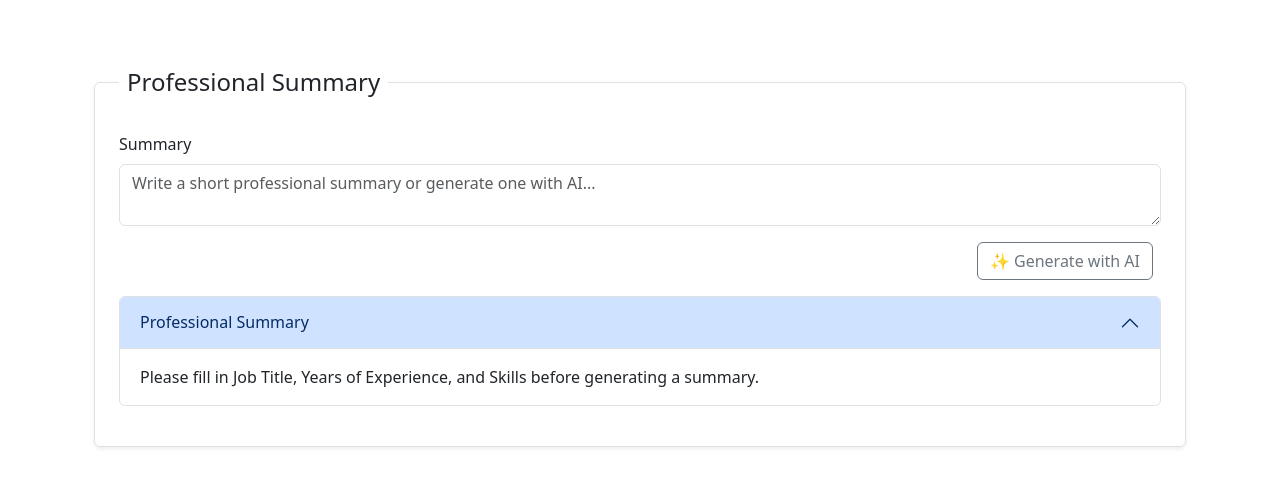
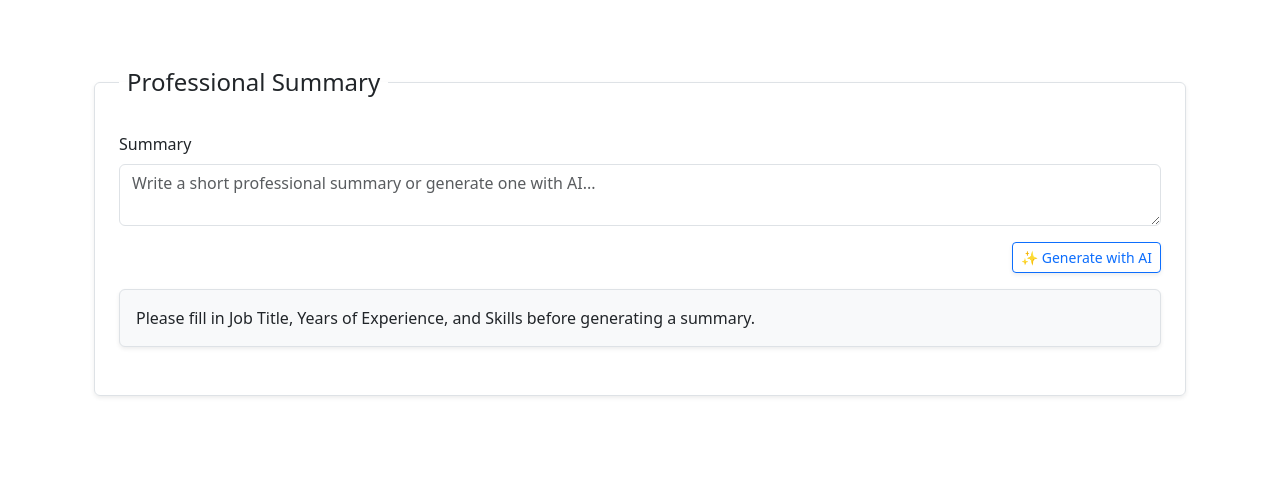
Before and after one commit to K-nass/resume-app, an Angular app: page /summary in a window 1280 px wide. Both pictures are taken after a click on the button "✨ Generate with AI". Shown: the top 486 px of the page. Built offline with nearby package versions, Linux system fonts and the light colour scheme.

Commit message:
change api to free and enhance the summary

```diff
--- a/src/app/services/call-api-for-summary.service.ts
+++ b/src/app/services/call-api-for-summary.service.ts
@@ -12,12 +12,12 @@ export class OpenRouterService {
 
   getChatCompletion(prompt: string): Observable<any> {
     const headers = new HttpHeaders({
-      Authorization: 'Bearer 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',
+      Authorization: 'Bearer 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',
       'Content-Type': 'application/json',
     });
 
     const body = {
-      model: 'openai/gpt-4o',
+      model: "google/gemma-3n-e4b-it:free",
       max_tokens: 300,
       messages: [
         {
--- a/src/app/summary/summary.component.html
+++ b/src/app/summary/summary.component.html
@@ -14,30 +14,49 @@
                     </div>
                 </div>
 
-                <div class="row mb-3">
+                <!-- <div class="row mb-3">
                     <div class="col-12 text-end">
                         <button (click)="generateWithAI()" type="button" class="btn btn-outline-secondary me-2">
                             ✨ Generate with AI
                         </button>
                     </div>
-                    <div class="accordion col-12 mt-3" id="accordionPanelsStayOpenExample">
-                        <div class="accordion-item">
-                            <h2 class="accordion-header" id="panelsStayOpen-headingOne">
-                                <button class="accordion-button" type="button" data-bs-toggle="collapse"
-                                    data-bs-target="#panelsStayOpen-collapseOne" aria-expanded="true"
-                                    aria-controls="panelsStayOpen-collapseOne">
-                                    Professional Summary
-                                </button>
-                            </h2>
-                            <div id="panelsStayOpen-collapseOne" class="accordion-collapse collapse show"
-                                aria-labelledby="panelsStayOpen-headingOne">
-                                <div *ngIf="enhancedText" class="accordion-body">
-                                    <p class="mb-0">{{ enhancedText }}</p>
-                                </div>
+                    <div *ngIf="enhancedText || loading" class="accordion-body">
+                        <div *ngIf="loading" class="d-flex align-items-center">
+                            <div class="spinner-border text-secondary me-2" role="status"
+                                style="width: 1.5rem; height: 1.5rem;">
+                                <span class="visually-hidden">Loading...</span>
                             </div>
+                            <span>Generating summary...</span>
+                        </div>
+
+                        <p *ngIf="!loading" class="mb-0">{{ enhancedText}}</p>
+                    </div>
+                </div> -->
+
+                <div class="row mb-4">
+                    <div class="col-12 text-end">
+                        <button (click)="generateWithAI()" type="button"
+                            class="btn btn-outline-primary btn-sm shadow-sm">
+                            ✨ Generate with AI
+                        </button>
+                    </div>
+
+                    <div *ngIf="enhancedText || loading" class="col-12 mt-3">
+                        <div *ngIf="loading"
+                            class="d-flex align-items-center bg-light rounded px-3 py-2 shadow-sm border">
+                            <div class="spinner-border text-primary me-3" role="status"
+                                style="width: 1.5rem; height: 1.5rem;">
+                                <span class="visually-hidden">Loading...</span>
+                            </div>
+                            <strong>Generating summary...</strong>
+                        </div>
+
+                        <div *ngIf="!loading" class="bg-light rounded p-3 shadow-sm border text-dark">
+                            <p class="mb-0" style="white-space: pre-line;">{{ enhancedText }}</p>
                         </div>
                     </div>
                 </div>
+
             </fieldset>
         </form>
     </div>
--- a/src/app/summary/summary.component.ts
+++ b/src/app/summary/summary.component.ts
@@ -19,6 +19,7 @@ export class SummaryComponent {
   summary = '';
   enhancedText: string | null = null;
   resumeData!: ResumeDataBaseInfo
+  loading: boolean = false;
 
   constructor(
     private handleChangeSummaryService: HandleChangeSummaryService,
@@ -37,20 +38,31 @@ export class SummaryComponent {
 
   generateWithAI() {
     if (this.resumeData.jobTitle && this.resumeData.yearsOfExperience && this.resumeData.skills) {
+      this.loading = true;
+      const prompt = `Write a professional CV summary in exactly three lines for a ${this.resumeData.jobTitle} with ${this.resumeData.noOfExperience} years of experience. Highlight these skills: ${this.resumeData.skills}. Avoid explanation, titles, or formatting — return only the three-line summary text.`;
       this.openRouter
-        .getChatCompletion(`Generate a professional CV summary for a ${this.resumeData.jobTitle} with ${this.resumeData.yearsOfExperience} of experience. Highlight skills in ${this.resumeData.skills} in three lines.`).subscribe({
+        .getChatCompletion(prompt).subscribe({
           next: (res) => {
-            this.enhancedText = res.choices[0].message.content.replace(/^(\*\*Professional Summary\*\*\s*)/i, '').trim();
+            this.enhancedText = res.choices[0].message.content;
+            this.loading = false;
+            console.log(res.choices[0].message.content);
+
           },
           error: (err) => {
             console.error('Error:', err);
+            this.loading = false;
           },
         });
     } else {
       this.enhancedText = 'Please fill in Job Title, Years of Experience, and Skills before generating a summary.';
+      this.loading = false;
     }
   }
 }
 
 
 // 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
+
+// .replace(/^(\*\*Professional Summary\*\*\s*)/i, '').trim();
+
+// .choices[0].message.content.replace(/^(\*\*Professional Summary\*\*\s*)/i, '').trim()
```
